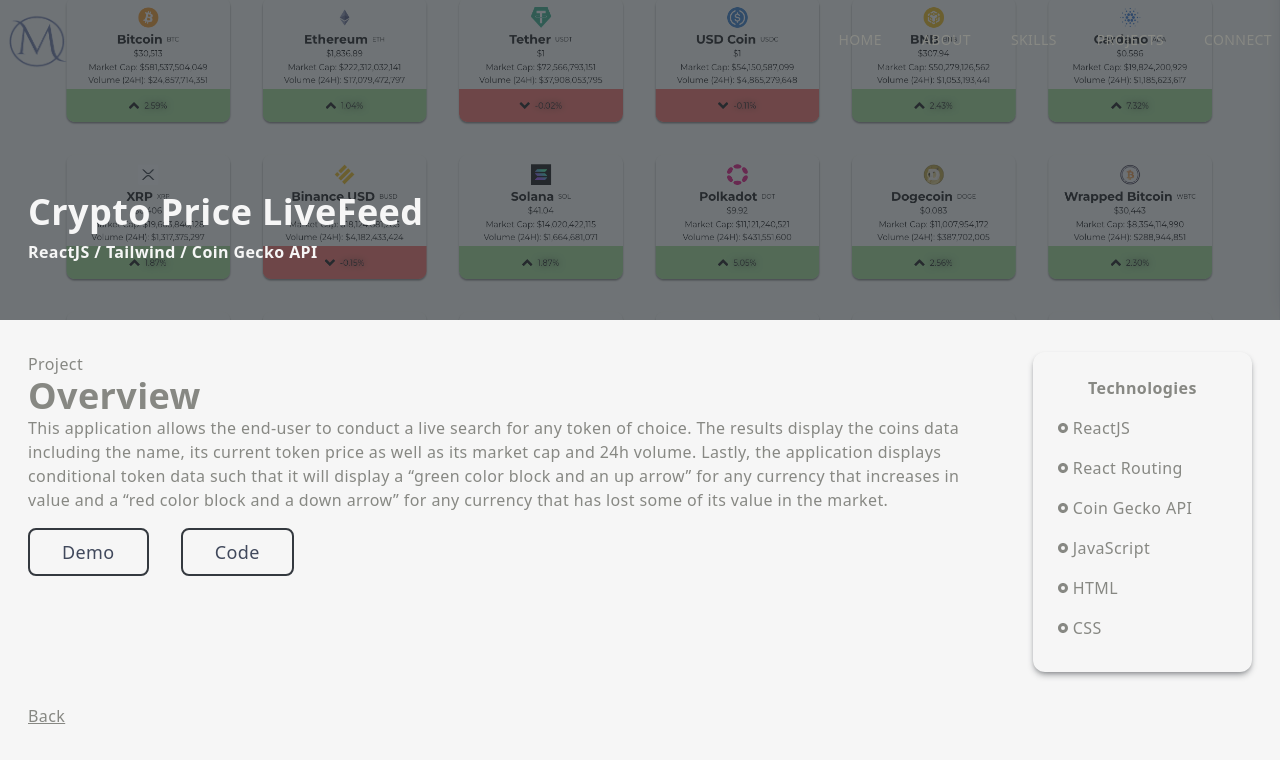
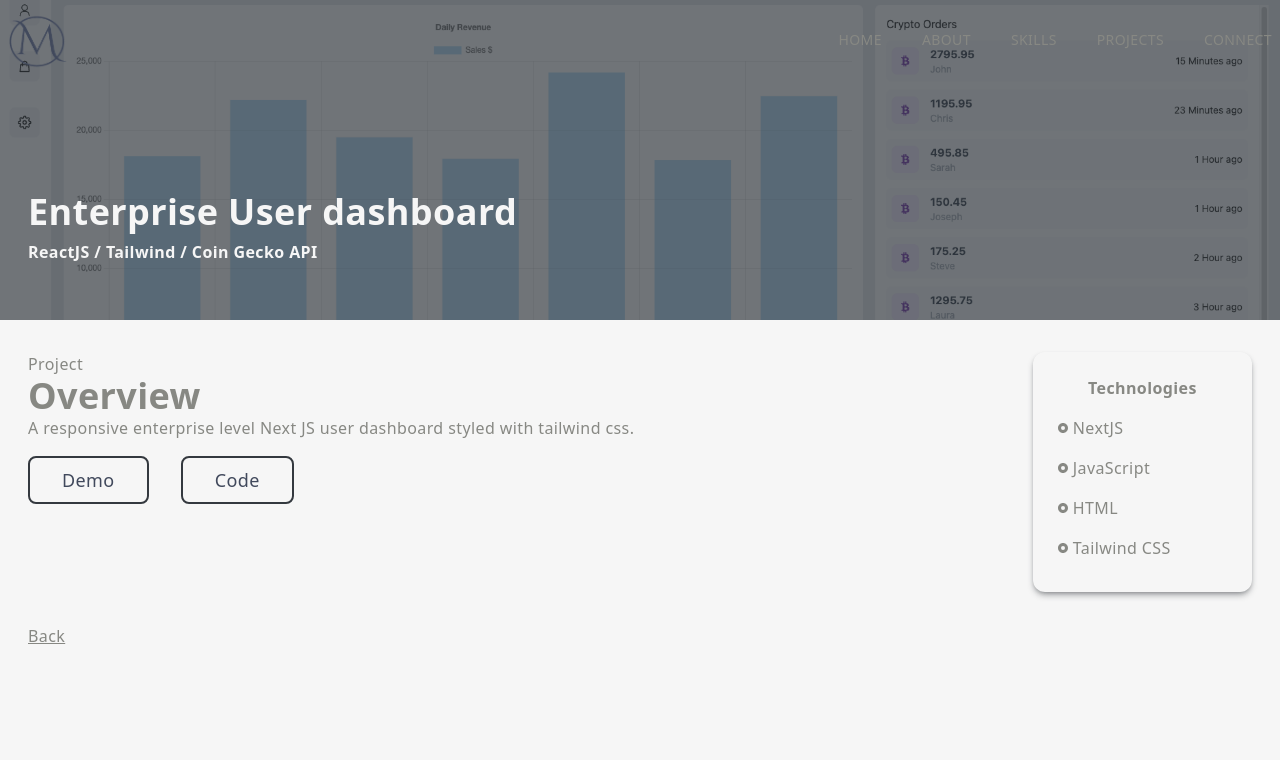
Before and after one commit to CrisisCoins/portfolio, a Next.js app: page /crypto in a window 1280 px wide. Shown: the top 760 px of the page. Built offline with nearby package versions, Linux system fonts and the light colour scheme.

Commit message:
hyperlink corrections

```diff
--- a/pages/carbonite.jsx
+++ b/pages/carbonite.jsx
@@ -36,12 +36,12 @@
             sign in to their Google accounts through the implementation of oAuth
             2.0 open standard authentication protocol.
           </p>
-          <Link href="https://0x4a5.github.io/carbonite/">
+          <Link href="https://github.com/CrisisCoins/carbonite">
             <a>
               <button className="px-8 py-2 mt-4 mr-8">Demo</button>
             </a>
           </Link>
-          <Link href="https://0x4a5.github.io/carbonite/">
+          <Link href="https://github.com/CrisisCoins/carbonite">
             <a>
               <button className="px-8 py-2 mt-4">Code</button>
             </a>
--- a/pages/crisiscoins.jsx
+++ b/pages/crisiscoins.jsx
@@ -38,7 +38,7 @@
               <button className="px-8 py-2 mt-4 mr-8">Demo</button>
             </a>
           </Link>
-          <Link href="https://github.com/0x4a5/crisisofficial">
+          <Link href="https://github.com/CrisisCoins/crisisofficial">
             <a>
               <button className="px-8 py-2 mt-4">Code</button>
             </a>
--- a/pages/crypto.jsx
+++ b/pages/crypto.jsx
@@ -20,7 +20,7 @@
           className="absolute top-[70%] max-w-[1240px] w-full left-[50%] right-[50%] translate-x-[-50%]
           translate-y-[-50%] text-[#f6f6f6] z-10 p-2"
         >
-          <h2 className="py-2">Crypto Price LiveFeed</h2>
+          <h2 className="py-2">Enterprise User dashboard</h2>
           <h3>ReactJS / Tailwind / Coin Gecko API</h3>
         </div>
       </div>
@@ -30,21 +30,14 @@
           <p>Project</p>
           <h2>Overview</h2>
           <p>
-            This application allows the end-user to conduct a live search for
-            any token of choice. The results display the coins data including
-            the name, its current token price as well as its market cap and 24h
-            volume. Lastly, the application displays conditional token data such
-            that it will display a “green color block and an up arrow” for any
-            currency that increases in value and a “red color block and a down
-            arrow” for any currency that has lost some of its value in the
-            market.
+          A responsive enterprise level Next JS user dashboard styled with tailwind css.
           </p>
-          <Link href="https://0x4a5.github.io/tokentracker/">
+          <Link href="https://dashboard-baylrjf87-crisiscoins.vercel.app">
             <a>
               <button className="px-8 py-2 mt-4 mr-8">Demo</button>
             </a>
           </Link>
-          <Link href="https://github.com/0x4a5/tokentracker">
+          <Link href="https://github.com/CrisisCoins/dashboard">
             <a>
               <button className="px-8 py-2 mt-4">Code</button>
             </a>
@@ -55,13 +48,7 @@
             <p className="text-center font-bold pb-2">Technologies</p>
             <div className="grid grid-cols-3 md:grid-cols-1">
               <p className="text-[#878883] py-2 flex items-center">
-                <RiRadioButtonFill className="pr-1" /> ReactJS
-              </p>
-              <p className="text-[#878883] py-2 flex items-center">
-                <RiRadioButtonFill className="pr-1" /> React Routing
-              </p>
-              <p className="text-[#878883] py-2 flex items-center">
-                <RiRadioButtonFill className="pr-1" /> Coin Gecko API
+                <RiRadioButtonFill className="pr-1" /> NextJS
               </p>
               <p className="text-[#878883] py-2 flex items-center">
                 <RiRadioButtonFill className="pr-1" /> JavaScript
@@ -70,7 +57,7 @@
                 <RiRadioButtonFill className="pr-1" /> HTML
               </p>
               <p className="text-[#878883] py-2 flex items-center">
-                <RiRadioButtonFill className="pr-1" /> CSS
+                <RiRadioButtonFill className="pr-1" /> Tailwind CSS
               </p>
             </div>
           </div>
--- a/pages/portfolio.jsx
+++ b/pages/portfolio.jsx
@@ -33,12 +33,12 @@
             This application was built as my main development portfolio and
             display all of my current completed projects.
           </p>
-          <Link href="https://portfolio-7nmp4cu32-0x4a5.vercel.app">
+          <Link href="https://portfolio-crisiscoins.vercel.app">
             <a>
               <button className="px-8 py-2 mt-4 mr-8">Demo</button>
             </a>
           </Link>
-          <Link href="https://github.com/0x4a5/portfolio">
+          <Link href="https://github.com/CrisisCoins/portfolio">
             <a>
               <button className="px-8 py-2 mt-4">Code</button>
             </a>
```
Also changed, not shown: public/tracker.png.
